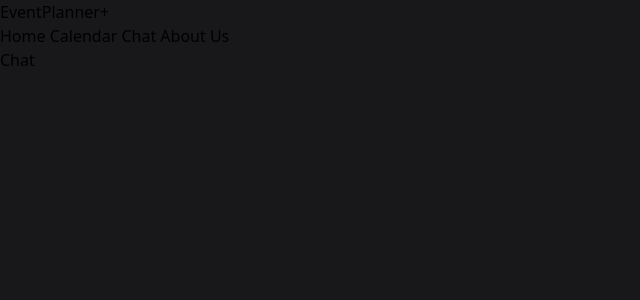
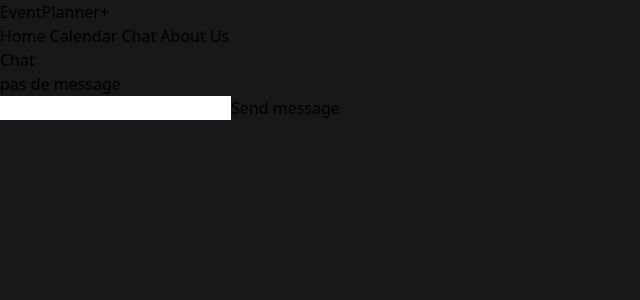
Before and after one commit to EvrardThibaud/event-planner, a Vue app: page /chat in a window 1280 px wide. Shown: the top 300 px of the page, without its empty margins (0-640 px from the left). Built offline with nearby package versions, Linux system fonts and the light colour scheme.

Commit message:
api gemini marche

```diff
--- a/package.json
+++ b/package.json
@@ -10,6 +10,7 @@
   },
   "dependencies": {
     "@fortawesome/fontawesome-free": "^6.7.1",
+    "@google/generative-ai": "^0.21.0",
     "vue": "^3.5.12",
     "vue-router": "^4.4.5"
   },
--- /dev/null
+++ b/src/components/Message.vue
@@ -0,0 +1,21 @@
+<script setup>
+    import { defineProps, ref } from 'vue'
+
+    const props = defineProps({
+        sender: String,
+        content: String,
+        datetime: Date,
+    })
+
+</script>
+
+<template>
+
+    <div class="bg-red-800 text-white min-h-32 w-1/2 p-4">
+        {{ props.content }}
+    </div>
+
+</template>
+
+<style scoped>
+</style>
--- a/src/views/Chat.vue
+++ b/src/views/Chat.vue
@@ -1,9 +1,35 @@
 <script setup>
+  import { GoogleGenerativeAI } from "@google/generative-ai";
+  import Message from "../components/Message.vue";
+  import { ref, onMounted } from 'vue';
 
+  const genAI = new GoogleGenerativeAI("AIzaSyAdn8fbCMXxyOat2ZyWkmVed54w_Q6tgqg");
+  const model = genAI.getGenerativeModel({ model: "gemini-1.5-flash" });
+
+
+  const result = ref(null)
+  const prompt = ref("")
+  const messages = ref([])
+
+  async function handleButtonClick(){
+    result.value = await model.generateContent(prompt.value);
+    messages.value.push(result.value)
+    console.log(result.value.response);
+  }
 </script>
 
 <template>
-  <h1>Chat</h1>
+  <h1 class="mt-28 text-white">Chat</h1>
+  <div>
+    <Message v-if="messages.length !== 0" v-for="(message, i) in messages" :key="i" :content="message.response.text()"/>
+    <p v-else class="text-white">pas de message</p>
+  </div>
+
+  <form @submit.prevent="submitForm">
+    <input type="text" v-model="prompt">
+    <button @click="handleButtonClick" class="text-white">Send message</button>
+  </form>
+
 </template>
 
 <style scoped>
```
Also changed, not shown: 2 other files (tests, documents, lock files or other folders).
